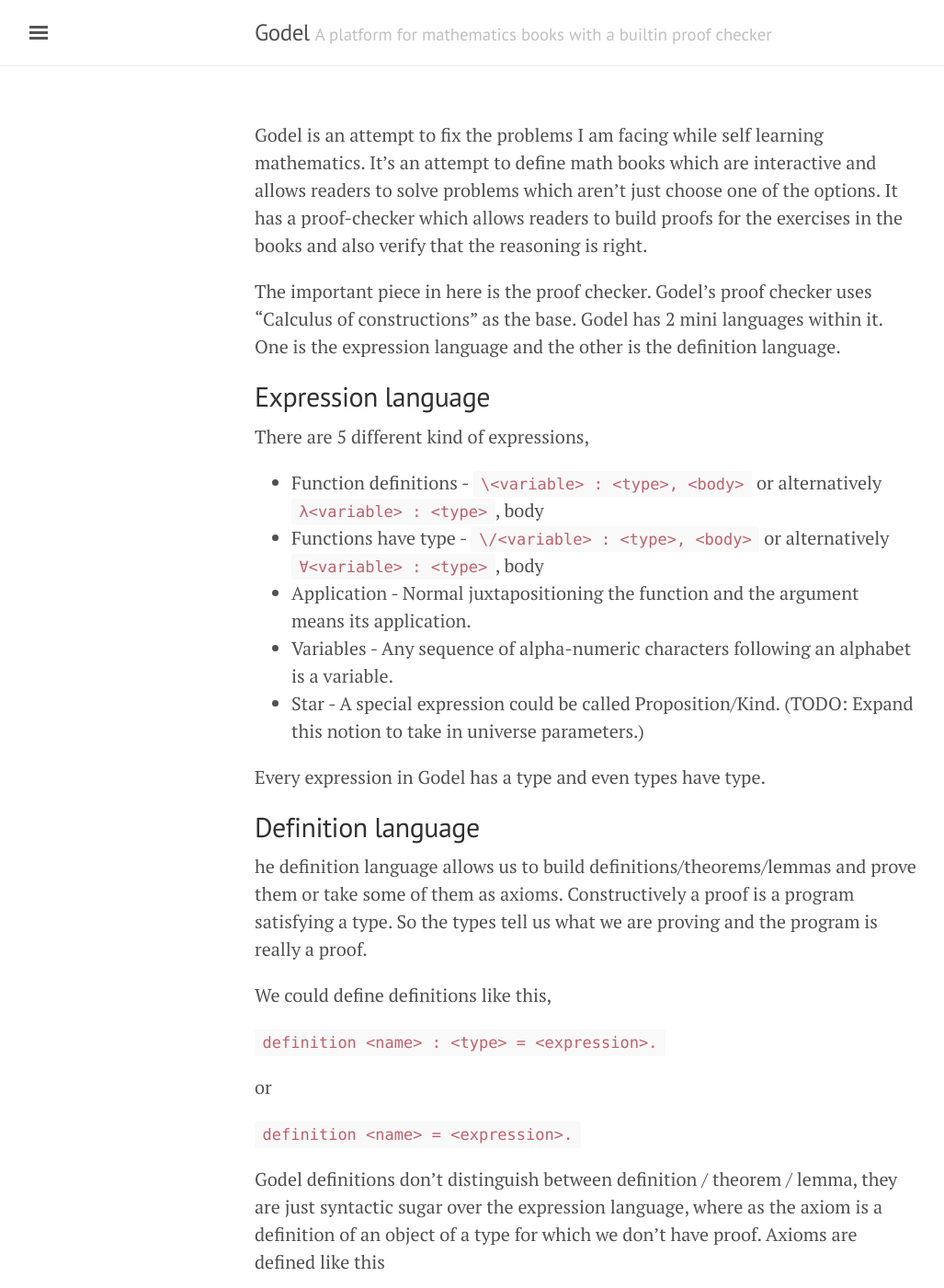
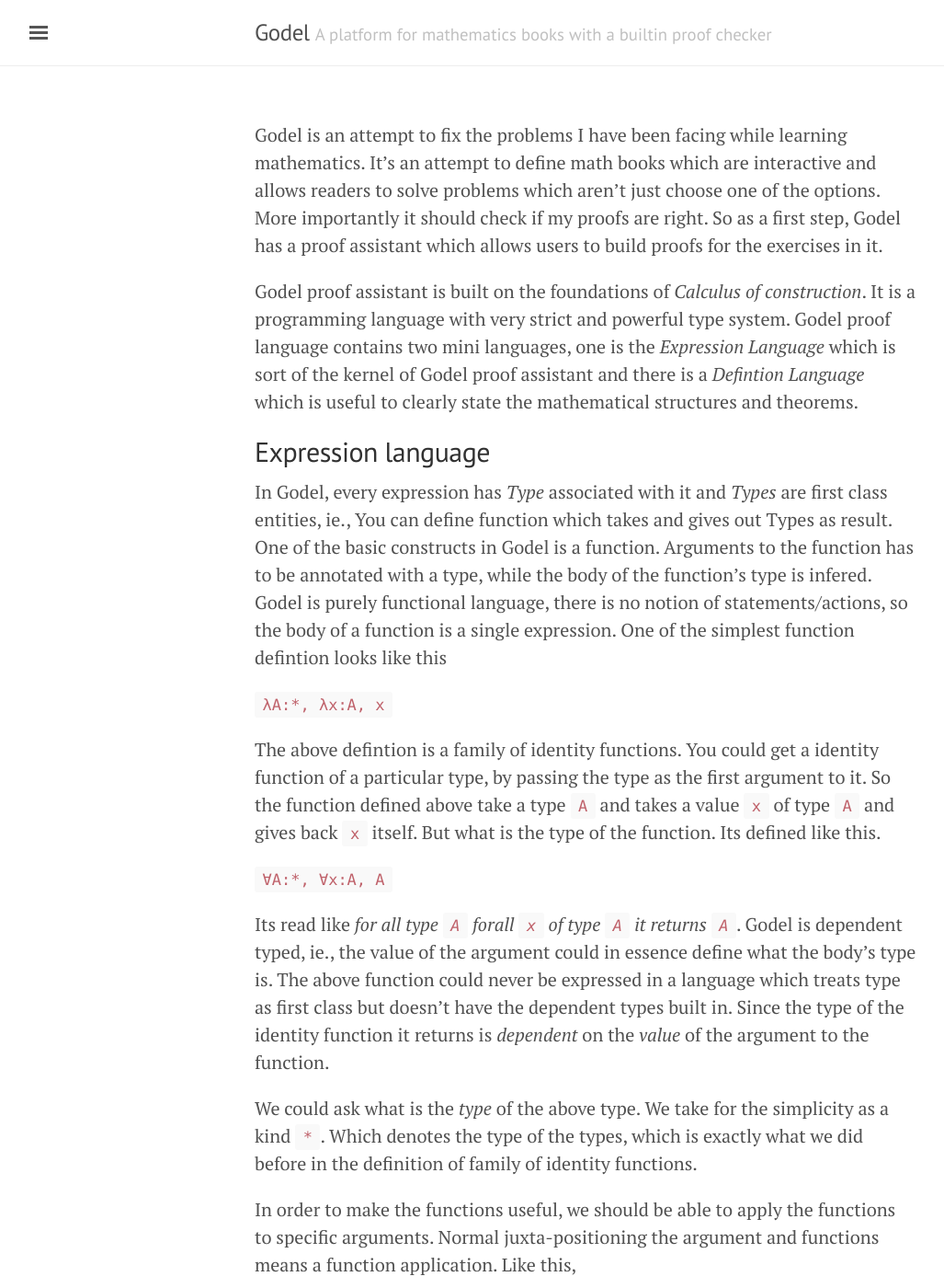
Before and after one commit to yellowflash/godel, a Jekyll site: the page built from index.md, in a window 1280 px wide and 1400 px high. Shown: the whole window at 92% size, without its empty margins (3-1030 px from the left). Built offline with Jekyll 4.4.1, drawn with Linux system fonts in a browser that asks for light colours; some of the changed text lies outside the part shown.

Commit message:
More detailed explanation of Expression language

```diff
--- a/index.md
+++ b/index.md
@@ -2,15 +2,40 @@
 layout: page
 ---
 
-Godel is an attempt to fix the problems I am facing while self learning mathematics. It's an attempt to define math books which are interactive and allows readers to solve problems which aren't just choose one of the options. It has a proof-checker which allows readers to build proofs for the exercises in the books and also verify that the reasoning is right.
+Godel is an attempt to fix the problems I have been facing while learning mathematics. It's an attempt to define math books which are interactive and allows readers to solve problems which aren't just choose one of the options. More importantly it should check if my proofs are right. So as a first step, Godel has a proof assistant which allows users to build proofs for the exercises in it.
 
-The important piece in here is the proof checker. Godel's proof checker uses "Calculus of constructions" as the base. Godel has 2 mini languages within it.
-One is the expression language and the other is the definition language.
+Godel proof assistant is built on the foundations of *Calculus of construction*. It is a programming language with very strict and powerful type system. Godel proof language contains two mini languages, one is the *Expression Language* which is sort of the kernel of Godel proof assistant and there is a *Defintion Language* which is useful to clearly state the mathematical structures and theorems.
 
 Expression language
 -------------------
 
-There are 5 different kind of expressions,
+In Godel, every expression has *Type* associated with it and *Types* are first class entities, ie., You can define function which takes and gives out Types as result. One of the basic constructs in Godel is a function. Arguments to the function has to be annotated with a type, while the body of the function's type is infered. Godel is purely functional language, there is no notion of statements/actions, so the body of a function is a single expression. One of the simplest function defintion looks like this
+
+`λA:*, λx:A, x`
+
+The above defintion is a family of identity functions. You could get a identity function of a particular type, by passing the type as the first argument to it. So the function defined above take a type `A` and takes a value `x` of type `A` and gives back `x` itself. But what is the type of the function. Its defined like this.
+
+`∀A:*, ∀x:A, A`
+
+Its read like *for all type `A` forall `x` of type `A` it returns `A`*. Godel is dependent typed, ie., the value of the argument could in essence define what the body's type is. The above function could never be expressed in a language which treats type as first class but doesn't have the dependent types built in. Since the type of the identity function it returns is *dependent* on the *value* of the argument to the function.
+
+We could ask what is the *type* of the above type. We take for the simplicity as a kind `*`. Which denotes the type of the types, which is exactly what we did before in the definition of family of identity functions.
+
+In order to make the functions useful, we should be able to apply the functions to specific arguments. Normal juxta-positioning the argument and functions means a function application. Like this,
+
+`λA:*, λx:A, (λy: A, y) x`
+
+Paranthesis above is used to disambiguate, everything associates to right in Godel. Thus the following will not type check
+
+`λA:*, λx:A, λy: A, y x`
+
+as that is equivalent to
+
+`λA:*, λx:A, λy: A, (y x)`
+
+Since, the `y` is not a function which takes `A`. Though you could ask we don't know the type of what type `A` stand for yet. But we definitely can be sure that `A` cannot be a function which takes `A` itself as a parameter, other wise the `A` has to be infintely long. So in short, Godel disallows application of arguments to anything which it clearly dont know as function.
+
+The entire syntax of Godel's expression language could be summarized as
 
 -  Function definitions - `\<variable> : <type>, <body>` or alternatively `λ<variable> : <type>`, body
 -  Functions have type - `\/<variable> : <type>, <body>` or alternatively `∀<variable> : <type>`, body
@@ -18,11 +43,9 @@ There are 5 different kind of expressions,
 -  Variables - Any sequence of alpha-numeric characters following an alphabet is a variable.
 -  Star - A special expression could be called Proposition/Kind. (TODO: Expand this notion to take in universe parameters.)
 
-Every expression in Godel has a type and even types have type.
-
 Definition language
 -------------------
-he definition language allows us to build definitions/theorems/lemmas and prove them or take some of them as axioms. Constructively a proof is a program satisfying a type. So the types tell us what we are proving and the program is really a proof.
+The definition language allows us to build definitions/theorems/lemmas and prove them or take some of them as axioms. Constructively a proof is a program satisfying a type. So the types tell us what we are proving and the program is really a proof.
 
 We could define definitions like this,
 
```
